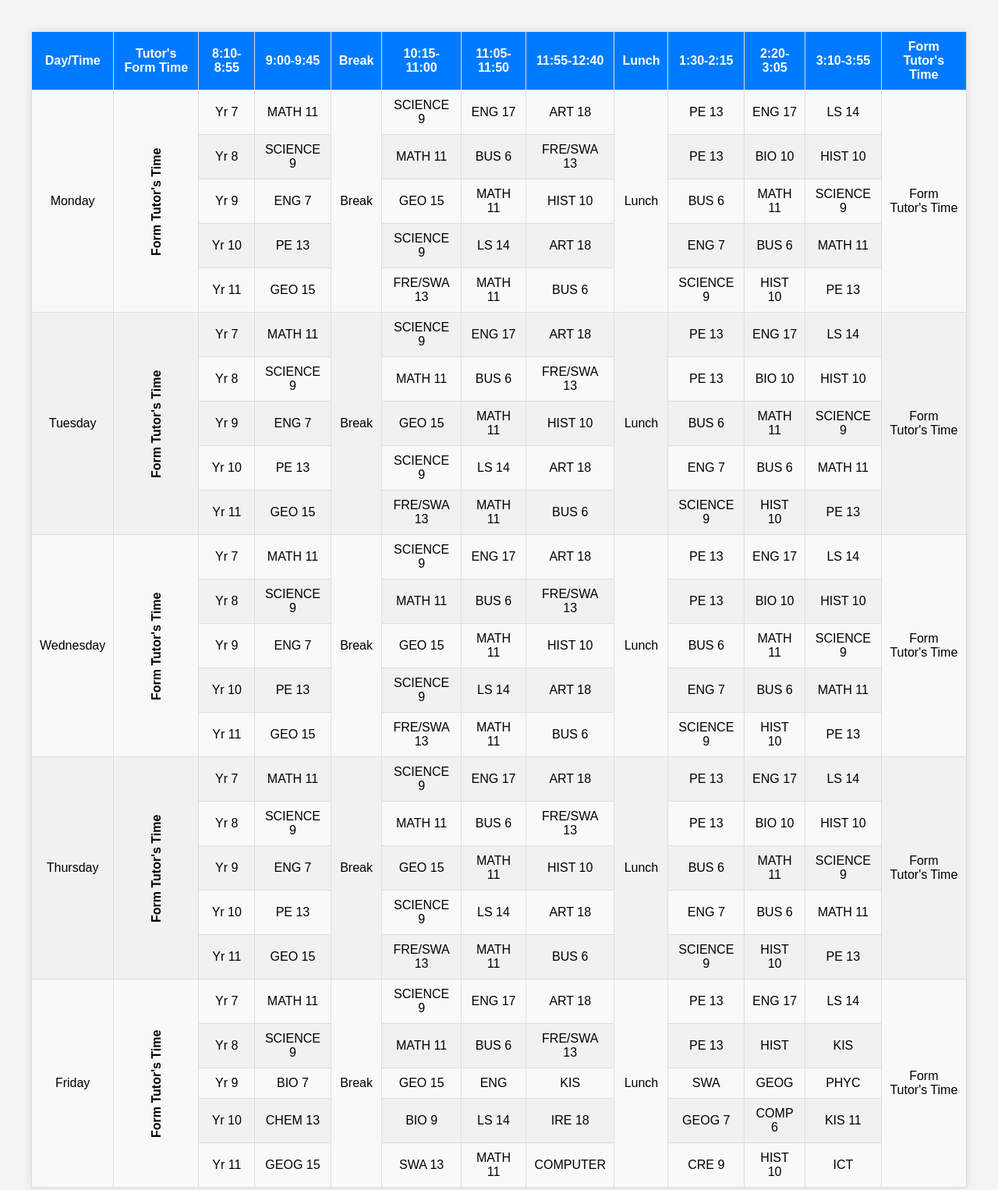
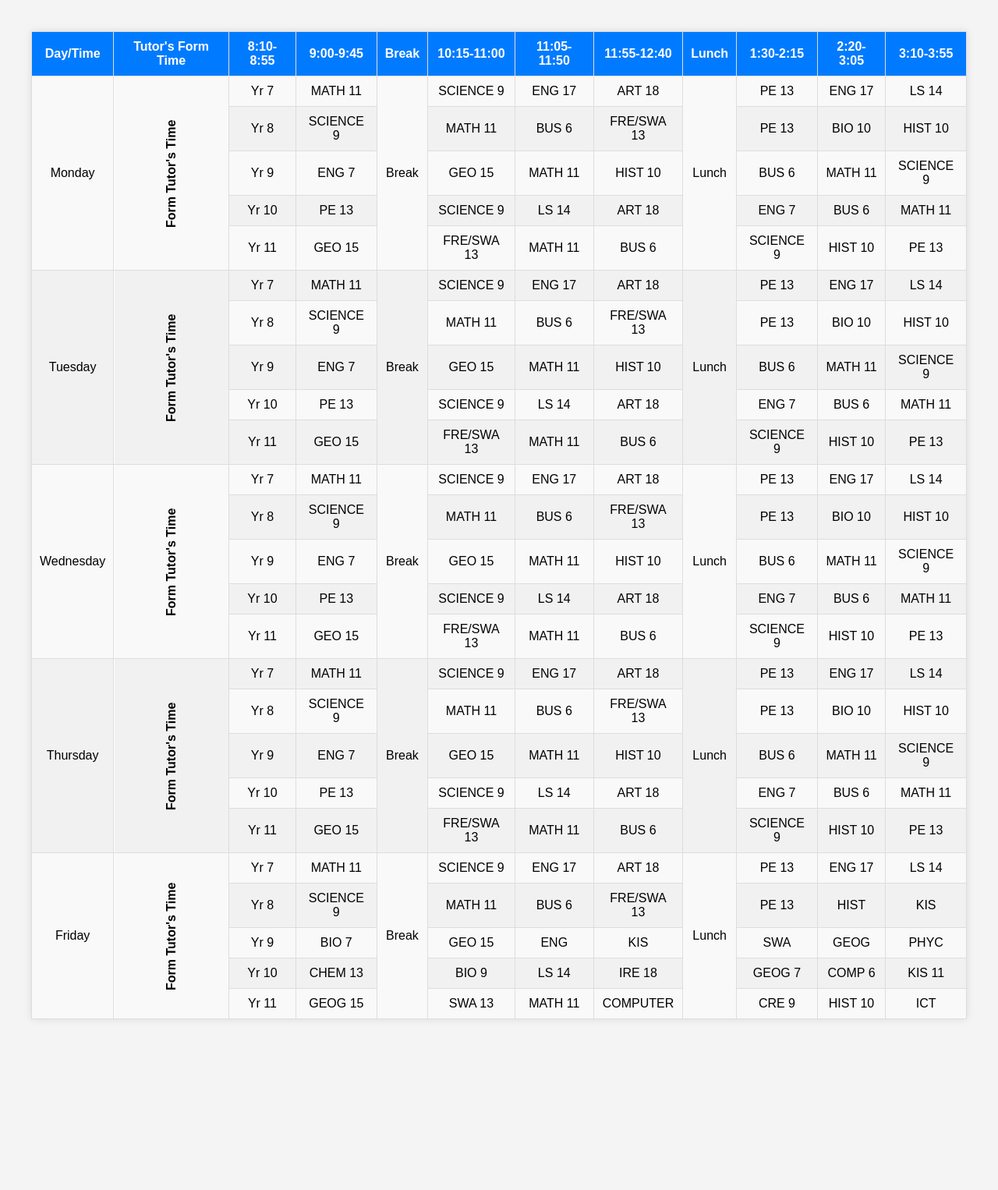
Before and after one commit to Omuthe-code/Master-Timetable-for-year-2024-2025-Academic-Year, a plain HTML site: page index.html in a window 1280 px wide. Shown: the whole page at 78% size. After the commit the page ends 1347 px from the top, so only its background shows below. Drawn offline with Linux system fonts and the light colour scheme.

```diff
--- a/index.html
+++ b/index.html
@@ -21,7 +21,7 @@
                 <th>1:30-2:15</th>
                 <th>2:20-3:05</th>
                 <th>3:10-3:55</th>
-                <th>Form Tutor's Time</th>
+
             </tr>
         </thead>
         <tbody>
@@ -39,7 +39,7 @@
                 <td>PE 13</td>
                 <td>ENG 17</td>
                 <td>LS 14</td>
-                <td rowspan="5">Form Tutor's Time</td>
+
             </tr>
             <tr>
                 <td>Yr 8</td>
@@ -96,7 +96,7 @@
                 <td>PE 13</td>
                 <td>ENG 17</td>
                 <td>LS 14</td>
-                <td rowspan="5">Form Tutor's Time</td>
+
             </tr>
             <tr>
                 <td>Yr 8</td>
@@ -153,7 +153,7 @@
                 <td>PE 13</td>
                 <td>ENG 17</td>
                 <td>LS 14</td>
-                <td rowspan="5">Form Tutor's Time</td>
+
             </tr>
             <tr>
                 <td>Yr 8</td>
@@ -210,7 +210,7 @@
                 <td>PE 13</td>
                 <td>ENG 17</td>
                 <td>LS 14</td>
-                <td rowspan="5">Form Tutor's Time</td>
+
             </tr>
             <tr>
                 <td>Yr 8</td>
@@ -267,7 +267,7 @@
                 <td>PE 13</td>
                 <td>ENG 17</td>
                 <td>LS 14</td>
-                <td rowspan="5">Form Tutor's Time</td>
+
             </tr>
             <tr>
                 <td>Yr 8</td>
```
